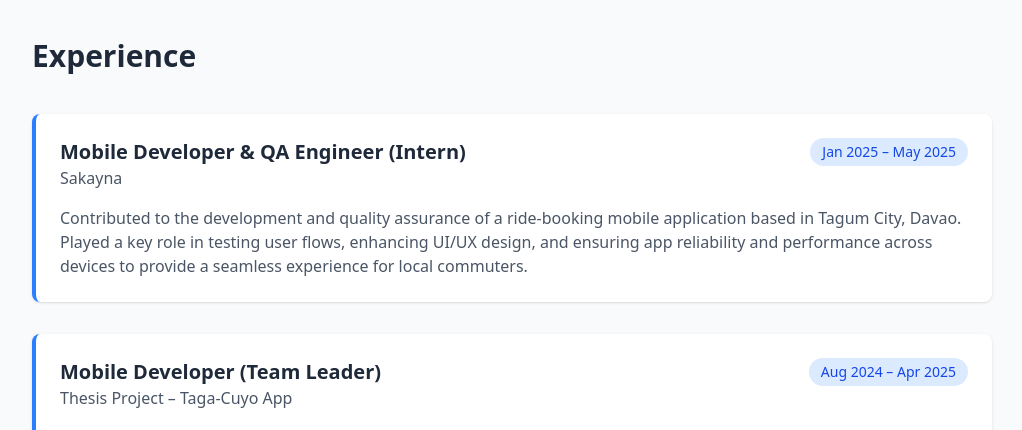
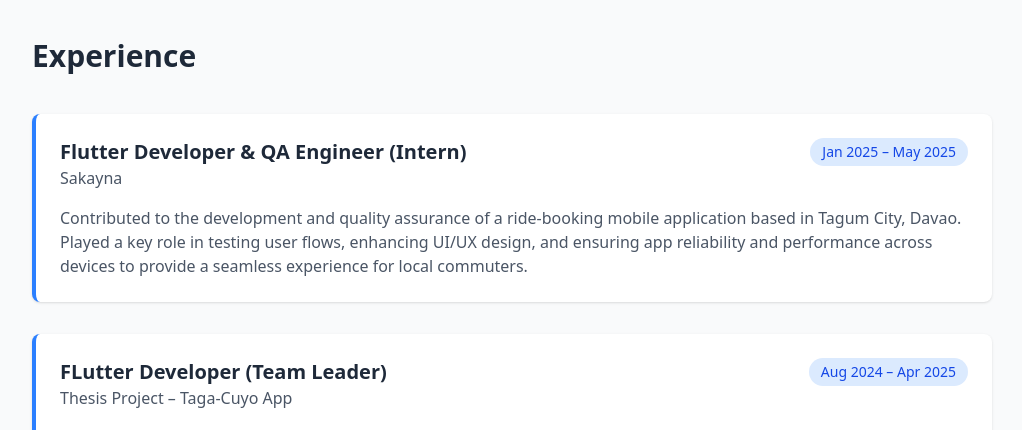
Before and after one commit to jubilcabrestante/portfolio, a Next.js app: page / in a window 1280 px wide. Shown: the part 4000-4430 px from the top of the page, without its empty margins (128-1150 px from the left). Built offline with nearby package versions, Linux system fonts and the light colour scheme.

Commit message:
update experience data

```diff
--- a/src/data/portfolioData.ts
+++ b/src/data/portfolioData.ts
@@ -173,14 +173,14 @@ export const portfolioData: PortfolioData = {
   ],
   experience: [
     {
-      position: "Mobile Developer & QA Engineer (Intern)",
+      position: "Flutter Developer & QA Engineer (Intern)",
       company: "Sakayna",
       period: "Jan 2025 – May 2025",
       description:
         "Contributed to the development and quality assurance of a ride-booking mobile application based in Tagum City, Davao. Played a key role in testing user flows, enhancing UI/UX design, and ensuring app reliability and performance across devices to provide a seamless experience for local commuters.",
     },
     {
-      position: "Mobile Developer (Team Leader)",
+      position: "FLutter Developer (Team Leader)",
       company: "Thesis Project – Taga-Cuyo App",
       period: "Aug 2024 – Apr 2025",
       description:
```
